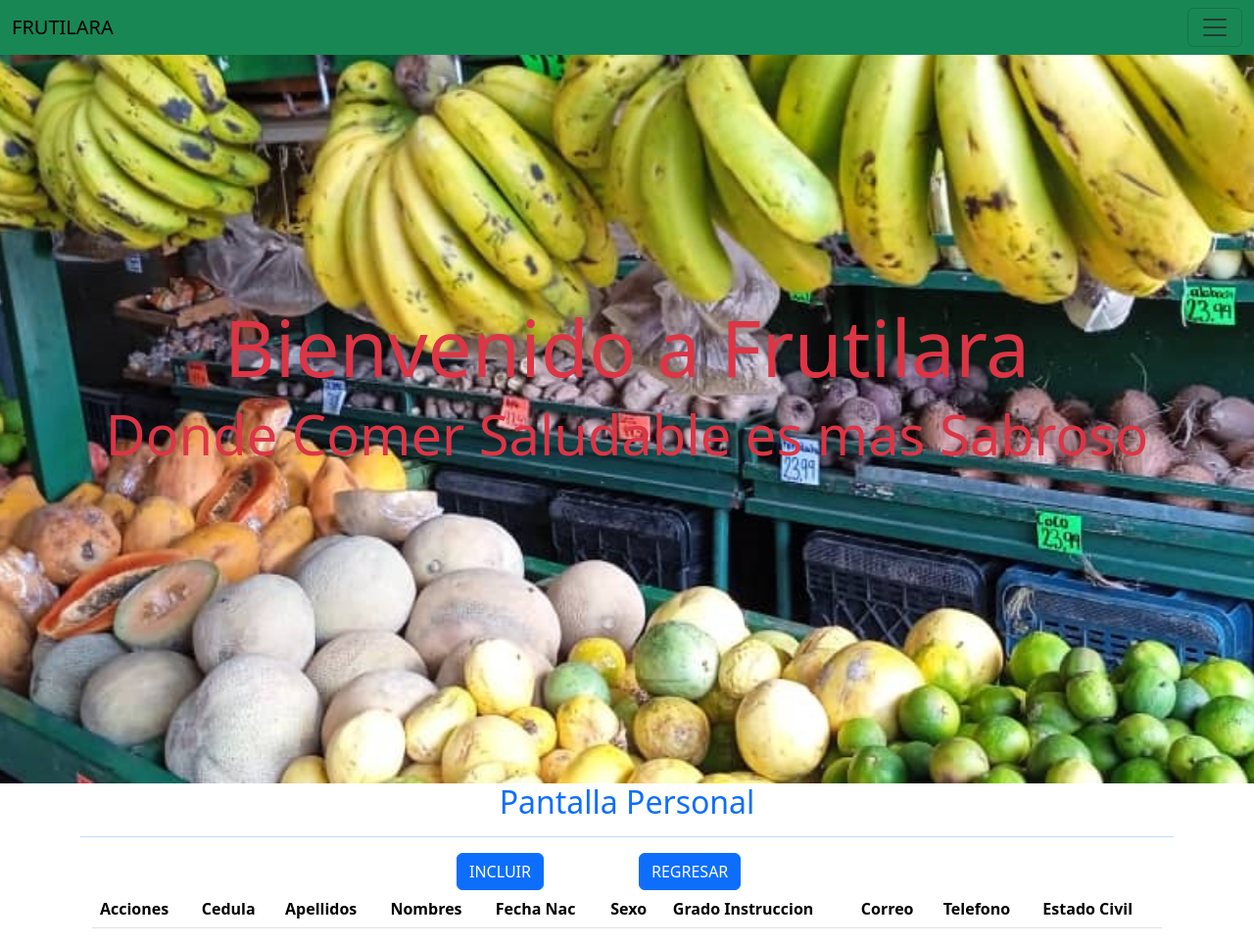
After one commit to MoisLord/FrutiLara, a PHP site: template vista/proveedor.php in a window 1280 px wide. The commit adds this page. Shown: the whole page at 98% size. Run offline with PHP 8.4, Linux system fonts and the light colour scheme; the template is opened without the code that fills it, so the values that code supplies are empty; some libraries are stand-ins or nearby versions.

Commit message:
añadir en mvc

```diff
--- a/comunes/menu.php
+++ b/comunes/menu.php
@@ -16,7 +16,7 @@
             <a class="nav-link active" aria-current="page" href="#">Productos</a>
           </li>
           <li class="nav-item">
-            <a class="nav-link" href="#">Proveedores</a>
+            <a class="nav-link" href="?pagina=proveedor">Proveedores</a>
           </li>
           <li class="nav-item">
             <a class="nav-link" href="#">Clientes</a>
--- /dev/null
+++ b/vista/proveedor.php
@@ -0,0 +1,169 @@
+<html>
+<?php require_once("comunes/encabezado.php"); ?>
+<body>
+<div class="container-fluid p-0">
+  <div class="row no-gutters min-vh-100">
+    <div class="col-12 d-flex flex-column justify-content-center align-items-center" style="background-image: url('img/fondo.jpg'); background-size: cover; background-position: center;">
+      <h1 class="text-danger font-weight-bold mb-6 display-1">Bienvenido a Frutilara</h1>
+      <p class="text-danger font-weight-bold lead display-4">Donde Comer Saludable es mas Sabroso</p>
+    </div>
+  </div>
+</div>
+
+<?php require_once('comunes/menu.php'); ?>
+<div class="container text-center h2 text-primary">
+Pantalla Personal
+<hr/>
+</div>
+<div class="container"> <!-- todo el contenido ira dentro de esta etiqueta-->
+	<div class="container">
+		<div class="row mt-3 justify-content-center">
+		    <div class="col-md-2">
+			   <button type="button" class="btn btn-primary" id="incluir" >INCLUIR</button>
+			</div>
+
+			<div class="col-md-2">
+			    <a href="." class="btn btn-primary">REGRESAR</a>
+			</div>
+		</div>
+	</div>
+	<div class="container">
+	   <div class="table-responsive">
+		<table class="table table-striped table-hover" id="tablapersona">
+			<thead>
+			  <tr>
+				<th>Acciones</th>
+				<th>Cedula</th>
+				<th>Apellidos</th>
+				<th>Nombres</th>
+				<th>Fecha Nac</th>
+				<th>Sexo</th>
+				<th>Grado Instruccion</th>
+				<th>Correo</th>
+				<th>Telefono</th>
+				<th>Estado Civil</th>
+			  </tr>
+			</thead>
+			<tbody id="resultadoconsulta">
+
+
+			</tbody>
+	   </table>
+	  </div>
+  </div>
+</div> <!-- fin de container -->
+
+
+<!-- seccion del modal -->
+<div class="modal fade" tabindex="-1" role="dialog"  id="modal1">
+  <div class="modal-dialog modal-lg" role="document">
+    <div class="modal-header text-light bg-info">
+        <h5 class="modal-title">Formulario de Personas</h5>
+        <button type="button" class="close" data-dismiss="modal" aria-label="Cerrar">
+          <span aria-hidden="true">&times;</span>
+        </button>
+    </div>
+    <div class="modal-content">
+		<div class="container"> <!-- todo el contenido ira dentro de esta etiqueta-->
+		   <form method="post" id="f" autocomplete="off">
+			<input autocomplete="off" type="text" class="form-control" name="accion" id="accion" style="display: none;">
+			<div class="container">
+				<div class="row mb-3">
+					<div class="col-md-4">
+					   <label for="cedula">Cedula</label>
+					   <input class="form-control" type="text" id="cedula" />
+					   <span id="scedula"></span>
+					</div>
+					<div class="col-md-8">
+					   <label for="apellidos">Apellidos</label>
+					   <input class="form-control" type="text" id="apellidos" />
+					   <span id="sapellidos"></span>
+					</div>
+				</div>
+
+				<div class="row mb-3">
+					<div class="col-md-8">
+					   <label for="nombres">Nombres</label>
+					   <input class="form-control" type="text" id="nombres"  />
+					   <span id="snombres"></span>
+					</div>
+					<div class="col-md-4">
+					   <label for="fechadenacimiento">Fecha de Nacimiento</label>
+					   <input class="form-control" type="date" id="fechadenacimiento" name="fechadenacimiento" />
+					   <span id="sfechadenacimiento"></span>
+					</div>
+				</div>
+
+				<div class="row mb-3">
+					<div class="col-md-3">
+						<label  for="masculino">
+						   Masculino
+						   <input class="form-control" type="radio" value="M" id="masculino" name="sexo" />
+						</label>
+						<label  for="femenino">
+						   Femenino
+						   <input class="form-control" type="radio" value="F" id="femenino" name="sexo" />
+						</label>
+					</div>
+					<div class="col-md-9">
+					   <label for="gradodeinstruccion">Grado de Instruccion</label>
+					   <select class="form-control" id="gradodeinstruccion">
+							<option value="PRIMARIA">Primaria</option>
+							<option value="BACHILLER">Bachiller</option>
+							<option value="TSU">TSU</option>
+							<option value="GRADO">Grado Superior</option>
+							<option value="POSTGRADO">Post Grado</option>
+					   </select>
+					</div>
+				</div>
+				<div class="row mb-3">
+					<div class="col-md-8">
+					   <label for="correo">Correo</label>
+					   <input class="form-control" type="email" id="correo"  />
+					   <span id="scorreo"></span>
+					</div>
+					<div class="col-md-4">
+					   <label for="telefono">Telefono</label>
+					   <input class="form-control" type="text" id="telefono"  />
+					   <span id="stelefono"></span>
+					</div>
+				</div>
+				<div class="col-md-14">
+					   <label for="estadocivil">Estado Civil</label>
+					   <select class="form-control" id="estadocivil">
+							<option value="SOLTERO">Soltero</option>
+							<option value="CASADO">Casado</option>
+							<option value="VIUDO">Viudo</option>
+					   </select>
+					</div>
+				</div>
+
+				<div class="row">
+					<div class="col-md-12">
+						<hr/>
+					</div>
+				</div>
+
+				<div class="row mt-3 justify-content-center">
+					<div class="col-md-2">
+						   <button type="button" class="btn btn-primary"
+						   id="proceso" ></button>
+					</div>
+				</div>
+			</div>
+			</form>
+		</div> <!-- fin de container -->
+		<!--
+
+		-->
+    </div>
+
+  </div>
+</div>
+<!--fin de seccion modal-->
+<!--Llamada a archivo modal.php, dentro de el hay una sección modal-->
+<?php require_once("comunes/modal.php"); ?>
+<script type="text/javascript" src="js/personasaj2.js"></script>
+
+</body>
+</html>
```
Also changed, not shown: controlador/proveedor.php (added, +18 -0 lines).
